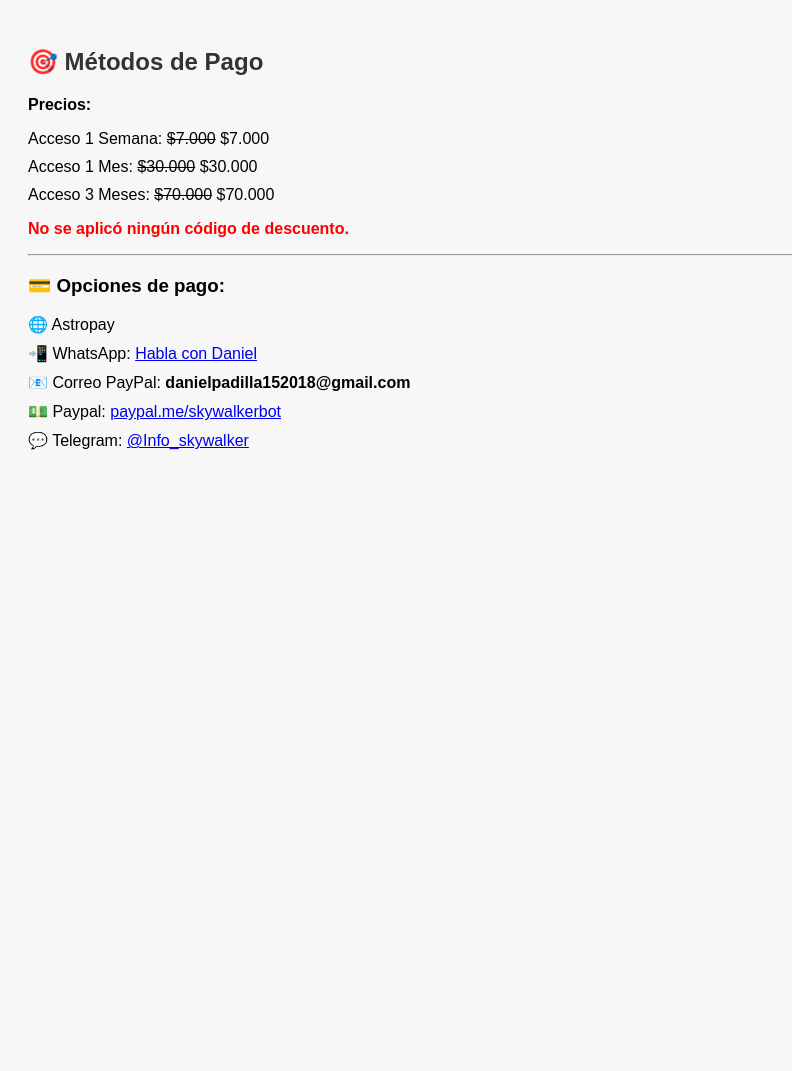
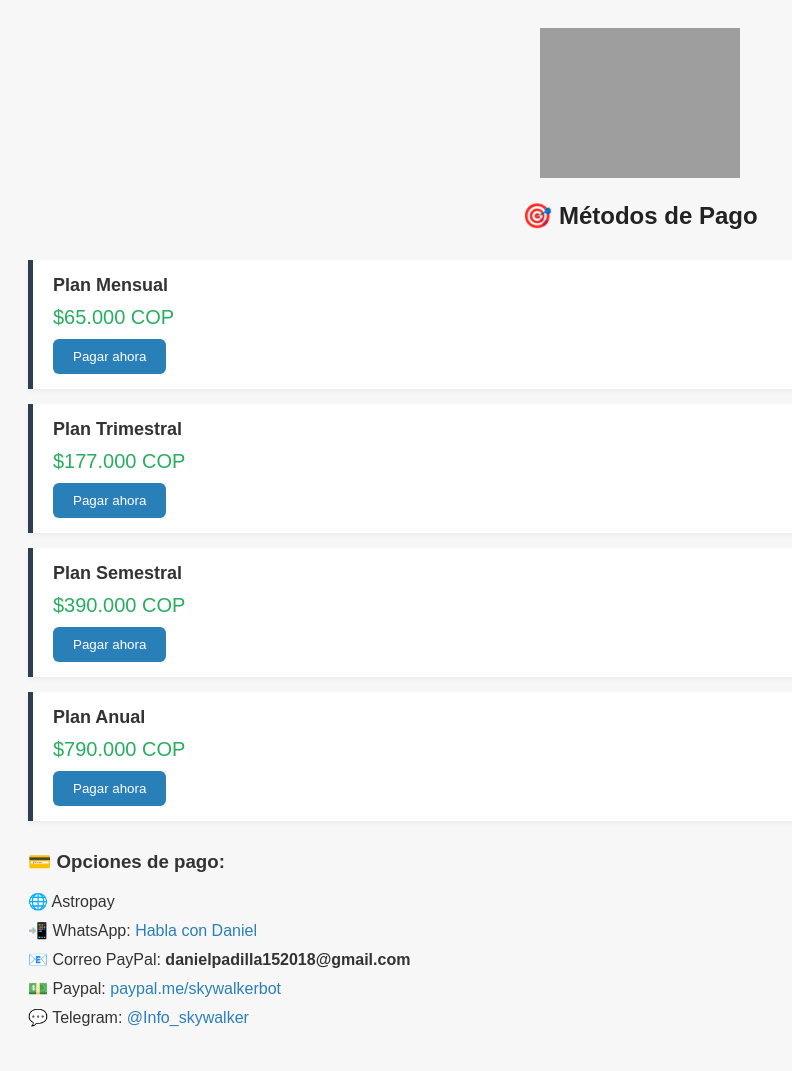
Before and after one commit to anakin15/Stark-goals, a Flask app: template templates/pagos.html in a window 1280 px wide. Shown: the whole page, without its empty margins (0-792 px from the left). Before the commit the page ends 450 px from the top, so only its background shows below. Run offline with Flask 3, Linux system fonts and the light colour scheme; the template is opened without the code that fills it, so the values that code supplies are empty; grey boxes are pictures that could not be loaded.

Commit message:
Update pagos.html

```diff
--- a/templates/pagos.html
+++ b/templates/pagos.html
@@ -1,34 +1,124 @@
 <!DOCTYPE html>
-<html>
+<html lang="es">
 <head>
+    <meta charset="UTF-8">
     <title>Métodos de Pago</title>
     <style>
-        body { font-family: Arial; padding: 20px; background-color: #f7f7f7; }
-        h2 { color: #333; }
-        .precio { margin-top: 10px; }
-        ul { list-style: none; padding: 0; }
-        li { margin-bottom: 10px; }
+        body {
+            font-family: Arial, sans-serif;
+            padding: 20px;
+            background-color: #f7f7f7;
+            color: #333;
+        }
+
+        header {
+            text-align: center;
+            margin-bottom: 30px;
+        }
+
+        header img {
+            max-width: 200px;
+        }
+
+        h2 {
+            font-size: 24px;
+            color: #222;
+        }
+
+        .planes {
+            margin-top: 20px;
+        }
+
+        .plan {
+            background: #fff;
+            padding: 15px 20px;
+            margin-bottom: 15px;
+            border-left: 5px solid #2c3e50;
+            box-shadow: 0 2px 5px rgba(0,0,0,0.05);
+        }
+
+        .plan h3 {
+            margin: 0;
+            font-size: 18px;
+        }
+
+        .plan .precio {
+            font-size: 20px;
+            color: #27ae60;
+            margin: 10px 0;
+        }
+
+        .plan button {
+            background-color: #2980b9;
+            color: white;
+            border: none;
+            padding: 10px 20px;
+            border-radius: 6px;
+            cursor: pointer;
+        }
+
+        .plan button:hover {
+            background-color: #21618c;
+        }
+
+        .metodos {
+            margin-top: 30px;
+        }
+
+        ul {
+            list-style: none;
+            padding: 0;
+        }
+
+        li {
+            margin-bottom: 10px;
+        }
+
+        a {
+            color: #2980b9;
+            text-decoration: none;
+        }
+
+        a:hover {
+            text-decoration: underline;
+        }
     </style>
 </head>
 <body>
+
+    <header>
+        <!-- Aquí va tu logo -->
+        <img src="logo.png" alt="Logo Skywalker Bot">
         <h2>🎯 Métodos de Pago</h2>
+    </header>
 
-    <div class="precio">
-        <p><strong>Precios:</strong></p>
-        <ul>
-            <li>Acceso 1 Semana: <del>$7.000</del> {% if descuento %}<strong>${{ 7000 - (7000 * descuento) | round(0) }}</strong>{% else %}$7.000{% endif %}</li>
-            <li>Acceso 1 Mes: <del>$30.000</del> {% if descuento %}<strong>${{ 30000 - (30000 * descuento) | round(0) }}</strong>{% else %}$30.000{% endif %}</li>
-            <li>Acceso 3 Meses: <del>$70.000</del> {% if descuento %}<strong>${{ 70000 - (70000 * descuento) | round(0) }}</strong>{% else %}$70.000{% endif %}</li>
-        </ul>
-        {% if descuento %}
-            <p style="color: green;"><strong>¡Código de descuento aplicado correctamente! ✅</strong></p>
-        {% else %}
-            <p style="color: red;"><strong>No se aplicó ningún código de descuento.</strong></p>
-        {% endif %}
+    <div class="planes">
+        <div class="plan">
+            <h3>Plan Mensual</h3>
+            <p class="precio">$65.000 COP</p>
+            <button>Pagar ahora</button>
         </div>
 
-    <hr>
+        <div class="plan">
+            <h3>Plan Trimestral</h3>
+            <p class="precio">$177.000 COP</p>
+            <button>Pagar ahora</button>
+        </div>
 
+        <div class="plan">
+            <h3>Plan Semestral</h3>
+            <p class="precio">$390.000 COP</p>
+            <button>Pagar ahora</button>
+        </div>
+
+        <div class="plan">
+            <h3>Plan Anual</h3>
+            <p class="precio">$790.000 COP</p>
+            <button>Pagar ahora</button>
+        </div>
+    </div>
+
+    <div class="metodos">
         <h3>💳 Opciones de pago:</h3>
         <ul>
             <li>🌐 Astropay</li>
@@ -37,5 +127,7 @@
             <li>💵 Paypal: <a href="https://www.paypal.me/skywalkerbot" target="_blank">paypal.me/skywalkerbot</a></li>
             <li>💬 Telegram: <a href="https://t.me/Info_skywalker" target="_blank">@Info_skywalker</a></li>
         </ul>
+    </div>
+
 </body>
     </html>
```
Lines whose indentation alone changed are shown as unchanged.
